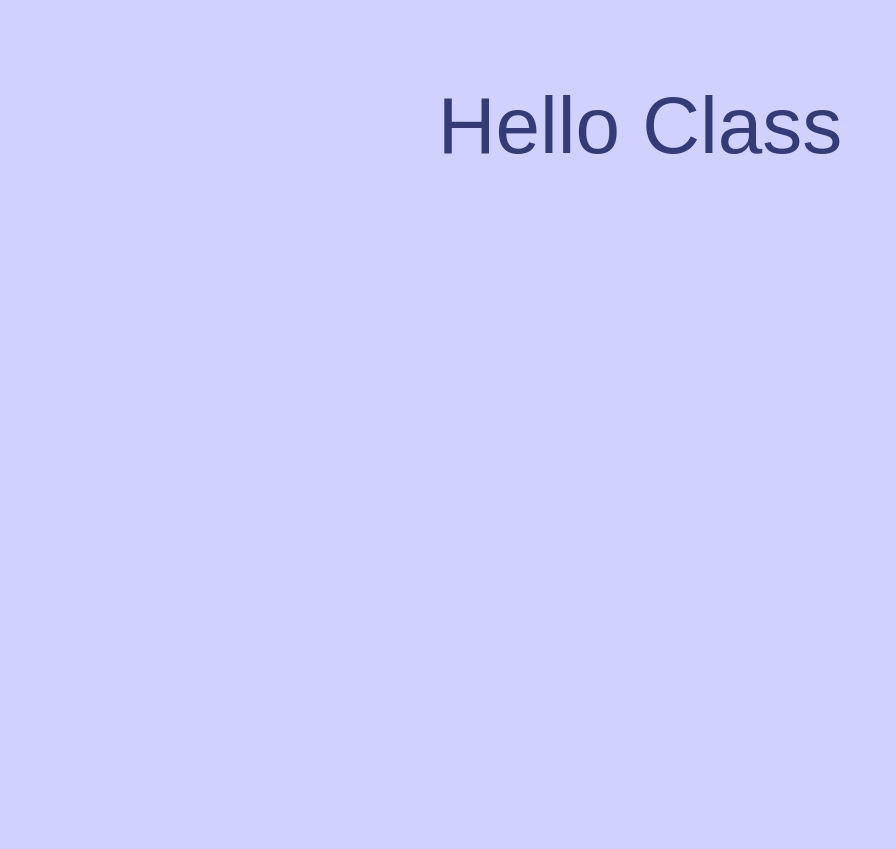
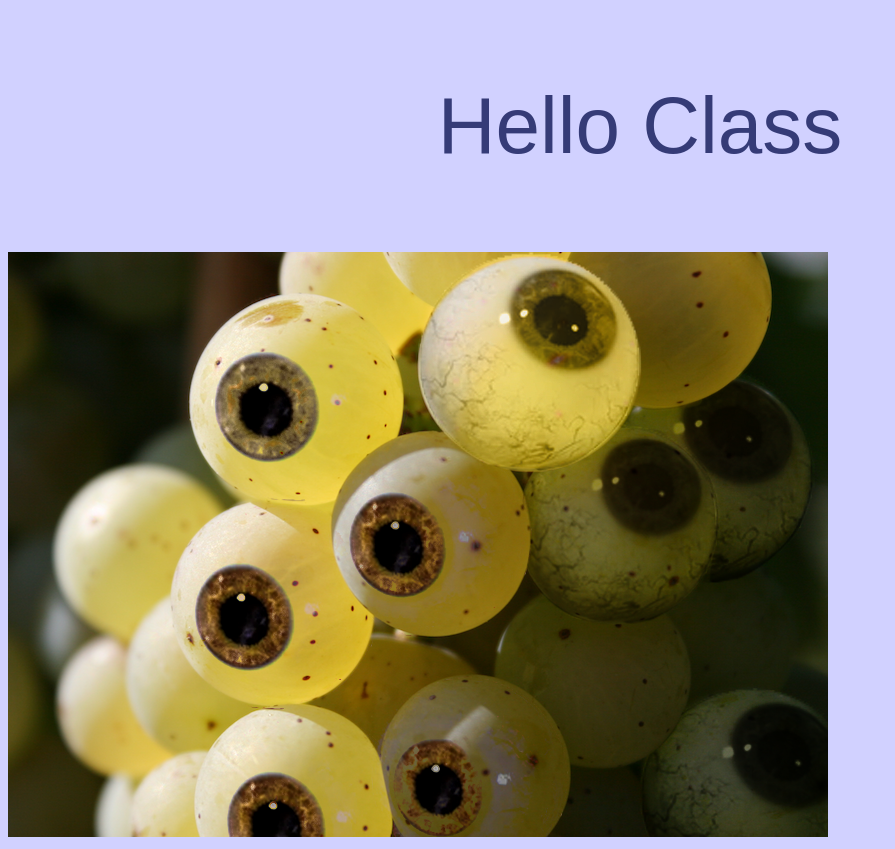
Before and after one commit to xiaopan0823/FA100-B, a plain HTML site: page index.html in a window 1280 px wide. Shown: the whole page, without its empty margins (0-895 px from the left). Before the commit the page ends 800 px from the top, so only its background shows below. Drawn offline with Linux system fonts and the light colour scheme.

Commit message:
Update index.html

```diff
--- a/index.html
+++ b/index.html
@@ -8,5 +8,6 @@
 </head>
 <body>
     <p>Hello Class</p>
+    <img src="cindy.png">
 </body>
 </html>
```
